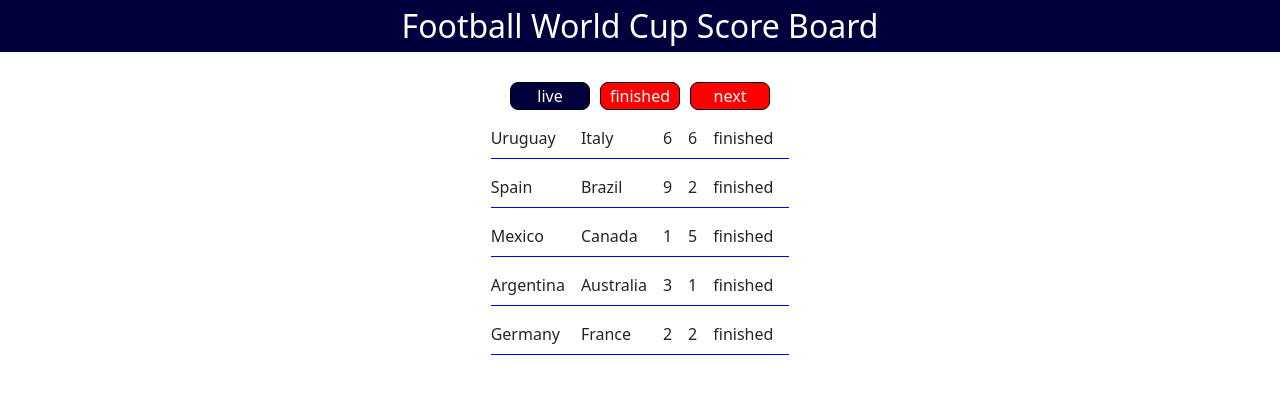
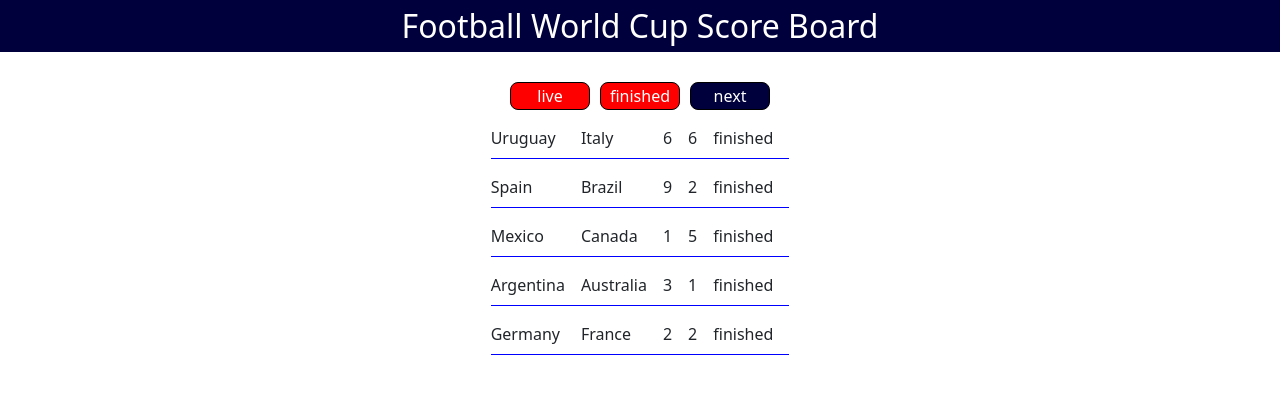
Before and after one commit to omerzirh/football-scoreboard-exercise, a React (Create React App) app: page / in a window 1280 px wide. Shown: the top 394 px of the page. Built offline with nearby package versions, Linux system fonts and the light colour scheme.

Commit message:
add(context):react context implemented for state management

```diff
--- /dev/null
+++ b/src/contexts/ScoreContext.js
@@ -0,0 +1,34 @@
+import React, { useState } from "react";
+
+import { matchesFinal } from "../helpers/data";
+
+export const scoreContext = React.createContext({});
+
+function Context({ children }) {
+  const [activeTab, setActiveTab] = useState("next");
+  const [allMatches, setAllMatches] = useState(matchesFinal);
+  const [liveList, setLiveList] = useState([]);
+  const [finishedList, setFinishedList] = useState([]);
+  const [nextList, setNextList] = useState([]);
+
+  return (
+      <scoreContext.Provider
+        value={{
+          activeTab,
+          setActiveTab,
+          liveList,
+          setLiveList,
+          allMatches,
+          setAllMatches,
+          finishedList,
+          setFinishedList,
+          nextList,
+          setNextList,
+        }}
+      >
+        {children}
+      </scoreContext.Provider>
+  );
+}
+
+export default Context;
--- a/src/helpers/data.js
+++ b/src/helpers/data.js
@@ -1,6 +1,6 @@
 export const tabsData = ["live", "finished", "next"];
 
-export const nextData = [
+export const matchesFinal = [
   {
     key: 1,
     home: "Uruguay",
--- a/src/index.js
+++ b/src/index.js
@@ -3,10 +3,14 @@ import ReactDOM from 'react-dom/client';
 import './index.css';
 import "bootstrap/dist/css/bootstrap.min.css";
 import App from './App';
+import Context from "./contexts/ScoreContext";
 
 const root = ReactDOM.createRoot(document.getElementById('root'));
 root.render(
+  <Context>
+
   <React.StrictMode>
     <App />
   </React.StrictMode>
+  </Context>
 );
--- a/src/layouts/Main/index.js
+++ b/src/layouts/Main/index.js
@@ -1,18 +1,17 @@
-import React, { useState } from "react";
+import React, { useContext } from "react";
 
 import { MainWrapper, Tab, TabsWrapper, Wrapper } from "./style.elements";
 import Table from "../../components/Table";
+import { scoreContext } from "../../contexts/ScoreContext";
 
-import { nextData, tabsData } from "./../../helpers/data";
+import { tabsData } from "./../../helpers/data";
 
 export default function Index() {
-  const [activeTab, setActiveTab ] = useState('live');
+  const { activeTab, setActiveTab,allMatches} = useContext(scoreContext);
 
   const handleTabChange = (value) => {
     setActiveTab(value);
   };
-
-
   return (
     <MainWrapper>
       <TabsWrapper>
@@ -27,7 +26,7 @@ export default function Index() {
         ))}
       </TabsWrapper>
       <Wrapper>
-        <Table data={nextData} />
+        <Table data={allMatches} />
       </Wrapper>
     </MainWrapper>
   );
```
